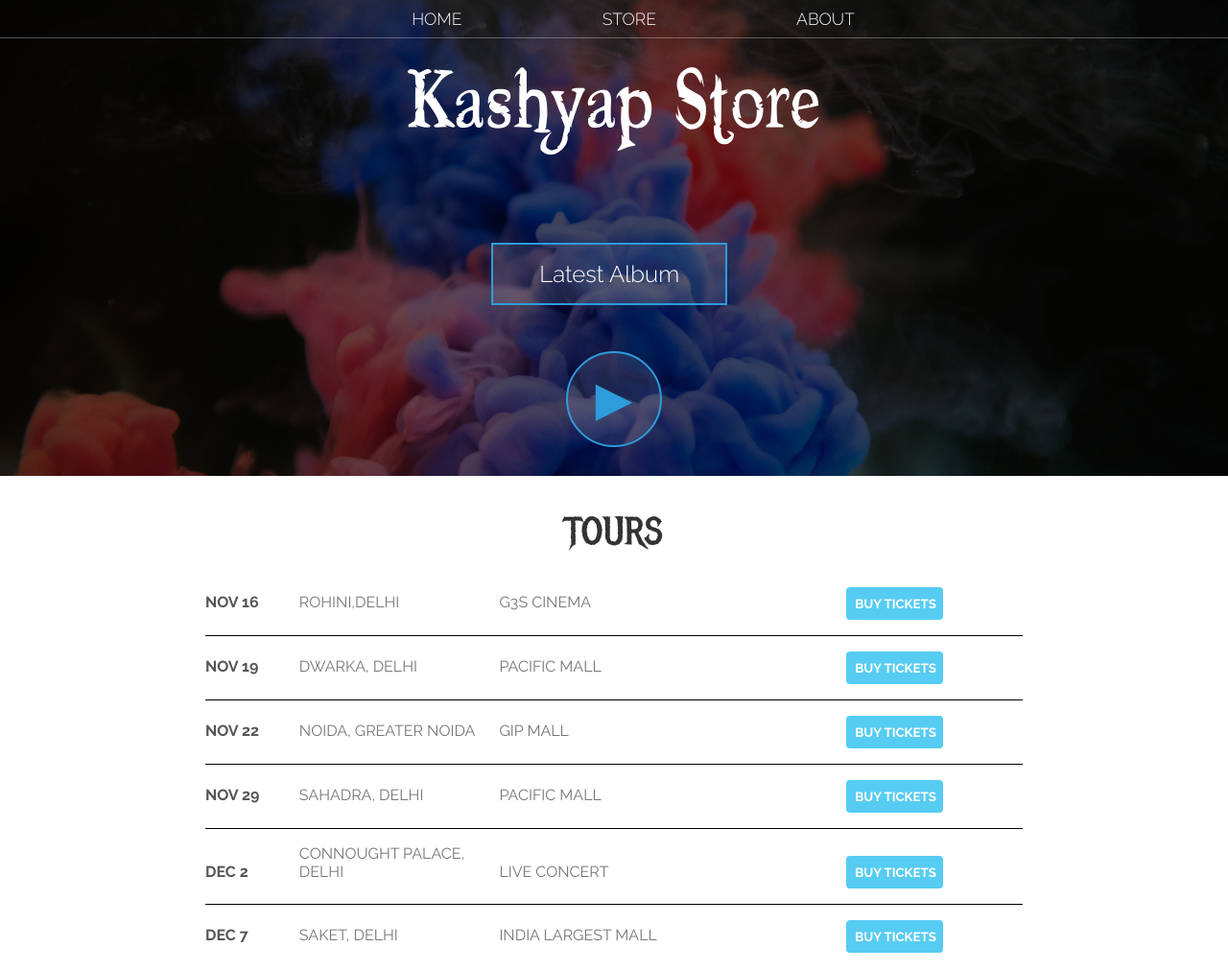
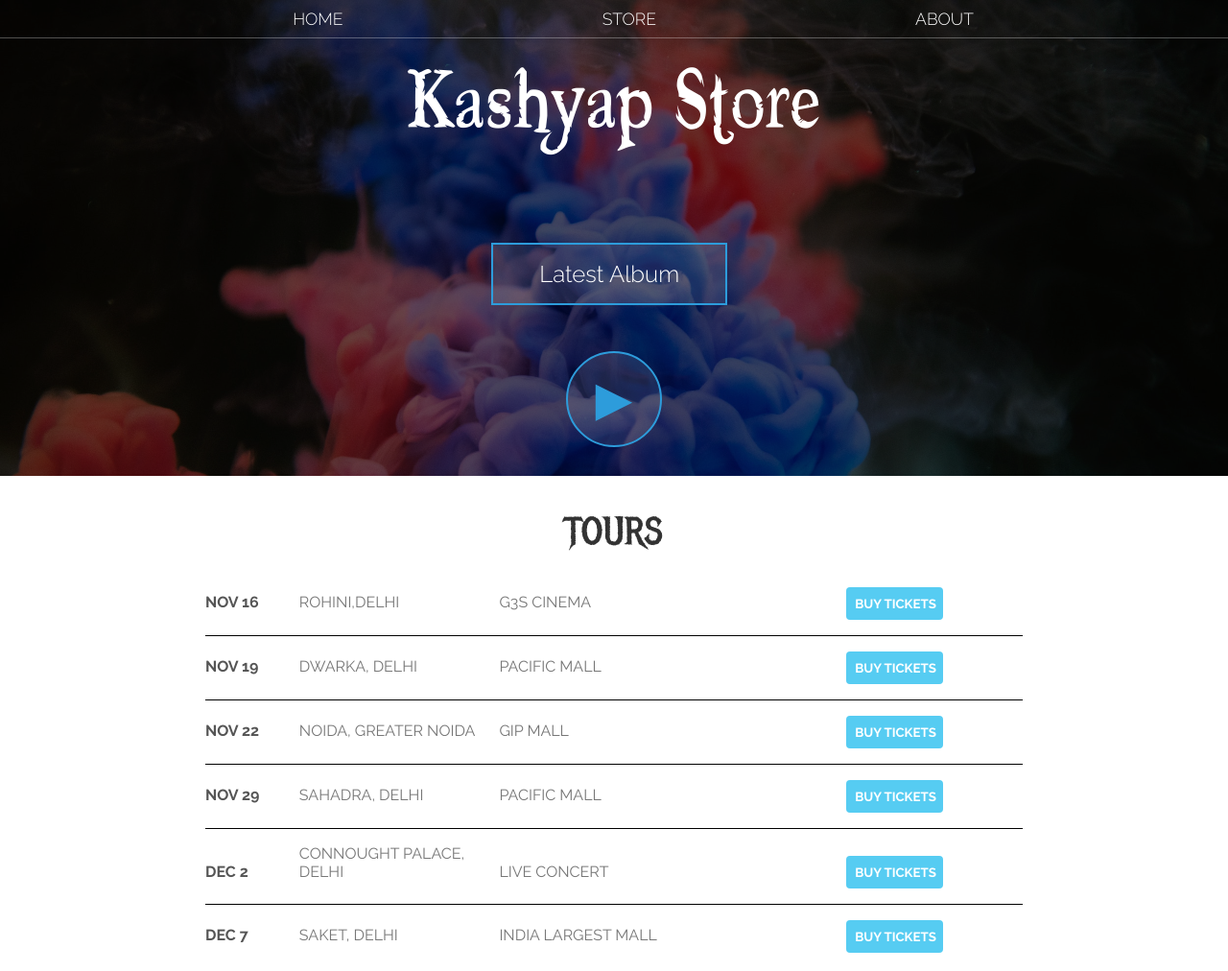
Before and after one commit to prabhakarzha/E-Commerce-website.github.io, a plain HTML site: page index.html in a window 1280 px wide. Shown: the top 1012 px of the page at 96% size. Drawn offline with Linux system fonts and the light colour scheme; files whose address does not match are found by name.

Commit message:
Update styles.css

```diff
--- a/styles.css
+++ b/styles.css
@@ -44,7 +44,7 @@ html, body {
 }
 
 .main-nav li {
-    padding: 0 5%;
+    padding: 0 10%;
 }
 
 .nav a:hover {
```
